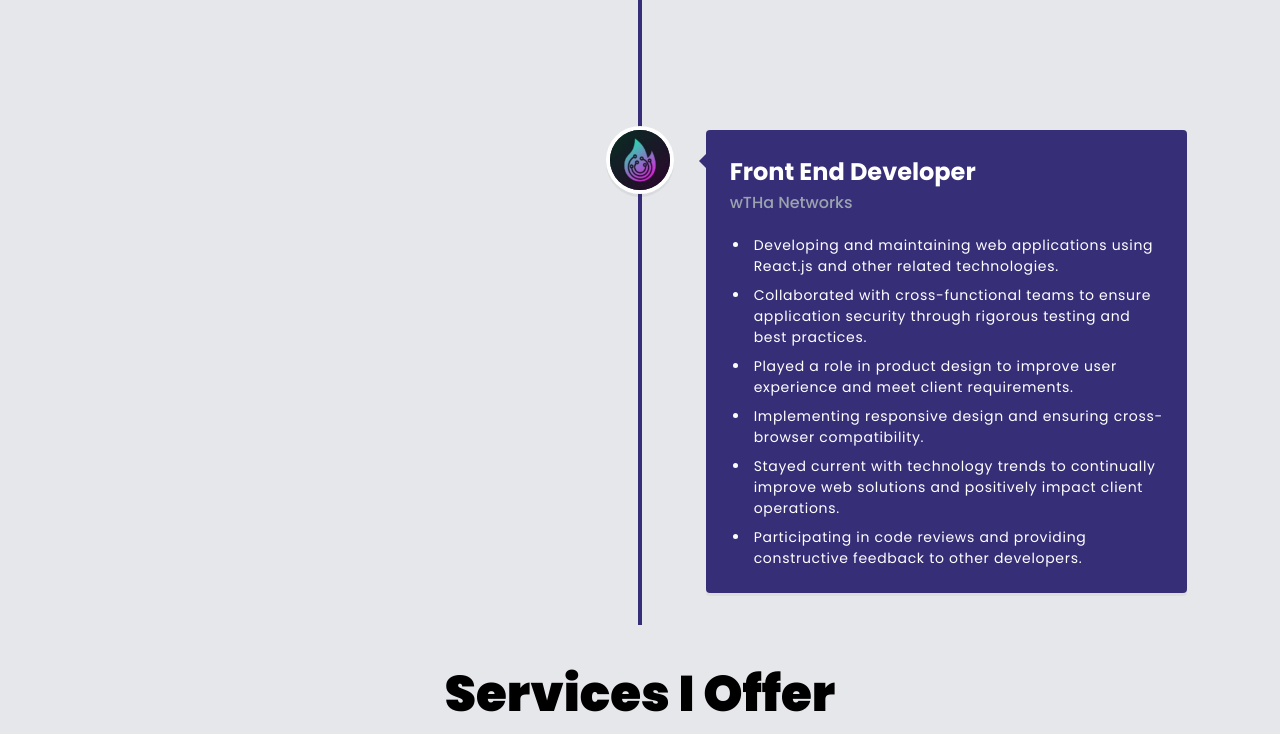
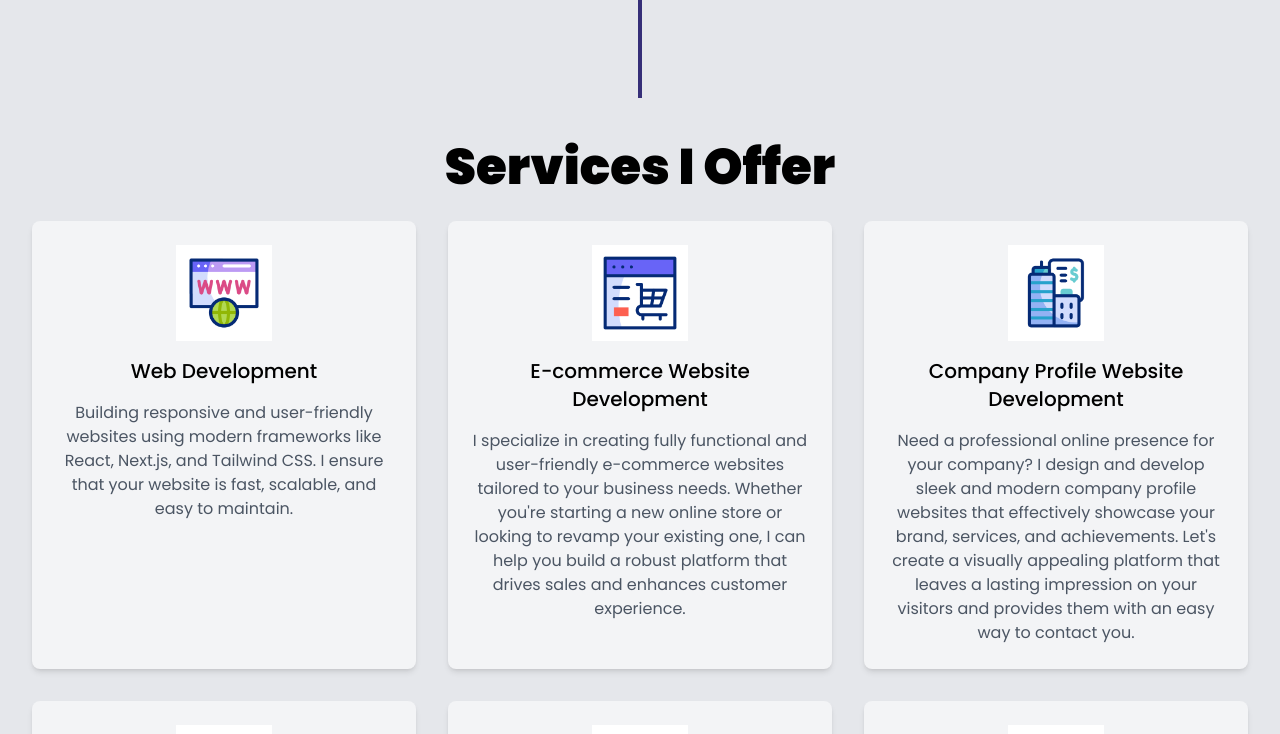
Before and after one commit to Houstin0/project-my_portfolio-react.js, a React (Vite) app: page / in a window 1280 px wide. Shown: the part 2140-2874 px from the top of the page. Built offline with nearby package versions, Linux system fonts and the light colour scheme.

Commit message:
removed job experience

```diff
--- a/src/components/certifications.jsx
+++ b/src/components/certifications.jsx
@@ -175,14 +175,18 @@ const Certifications = () => {
               Moringa School
             </h3>
             <p className="text-gray-600 dark:text-gray-400">
-              Certificate awarded for successfully completing the Software
-              Engineering course at Moringa School. The program covered both
-              back-end and front-end technologies, incorporating content from
-              Flatiron School. Mastered languages and tools such as ReactJS,
-              JavaScript, Node.js, HTML, and CSS, along with Tailwind CSS for
-              styling. Gained expertise in Python programming with frameworks
-              like Django, Flask, and FastAPI, utilizing SQL for effective
-              database interactions.
+              Awarded upon successful completion of a comprehensive Software
+              Engineering program at Moringa School, which integrates rigorous
+              content from the renowned Flatiron School. This intensive course
+              provided a deep dive into both back-end and front-end development,
+              equipping me with hands-on experience in cutting-edge
+              technologies. I gained proficiency in ReactJS, JavaScript,
+              Node.js, HTML, and CSS, with a strong focus on responsive design
+              using Tailwind CSS. Additionally, I developed expertise in Python
+              programming, leveraging powerful frameworks such as Django, Flask,
+              and FastAPI, alongside solid experience in managing databases
+              using SQL. This program was instrumental in shaping my skills and
+              laying a strong foundation for my career in software development.
             </p>
           </div>
 
--- a/src/constants/index.js
+++ b/src/constants/index.js
@@ -87,7 +87,7 @@ const experiences = [
     company_name: "Upwork",
     icon: upwork,
     iconBg: "#6fda44",
-    // date: "Jan 2024 - Present",
+    date: "Jan 2022 - Present",
     points: [
       "Designing and building complete web solutions, handling both front-end and back-end development.",
       "Creating responsive, user-friendly interfaces to enhance the user experience.",
@@ -98,21 +98,21 @@ const experiences = [
     ],
     link: "https://www.upwork.com/freelancers/~012b9b4876c8a66a8e?mp_source=share",
   },
-  {
-    title: "Front End Developer",
-    company_name: "wTHa Networks",
-    icon: wTHa_Networks,
-    "iconBg": "#1E293B",
-    // "date": "Dec 2023 - Apr 2024",
-    points: [
-      "Developing and maintaining web applications using React.js and other related technologies.",
-      "Collaborated with cross-functional teams to ensure application security through rigorous testing and best practices.",
-      "Played a role in product design to improve user experience and meet client requirements.",
-      "Implementing responsive design and ensuring cross-browser compatibility.",
-      "Stayed current with technology trends to continually improve web solutions and positively impact client operations.",
-      "Participating in code reviews and providing constructive feedback to other developers.",
-    ],
-  },
+  // {
+  //   title: "Front End Developer",
+  //   company_name: "wTHa Networks",
+  //   icon: wTHa_Networks,
+  //   "iconBg": "#1E293B",
+  //   // "date": "Dec 2023 - Apr 2024",
+  //   points: [
+  //     "Developing and maintaining web applications using React.js and other related technologies.",
+  //     "Collaborated with cross-functional teams to ensure application security through rigorous testing and best practices.",
+  //     "Played a role in product design to improve user experience and meet client requirements.",
+  //     "Implementing responsive design and ensuring cross-browser compatibility.",
+  //     "Stayed current with technology trends to continually improve web solutions and positively impact client operations.",
+  //     "Participating in code reviews and providing constructive feedback to other developers.",
+  //   ],
+  // },
 ];
 
 
```
Also changed, not shown: public/Screenshot 2024-08-22 090048.png (added).
